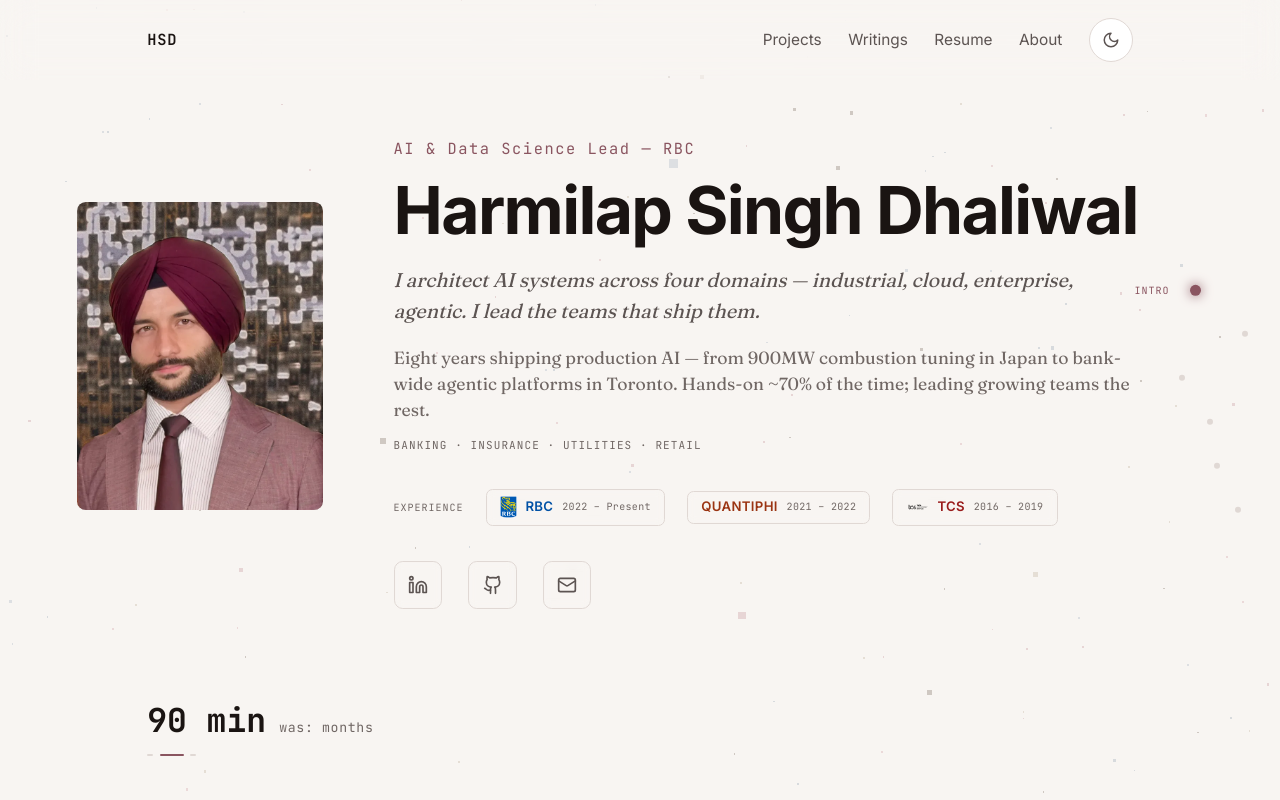
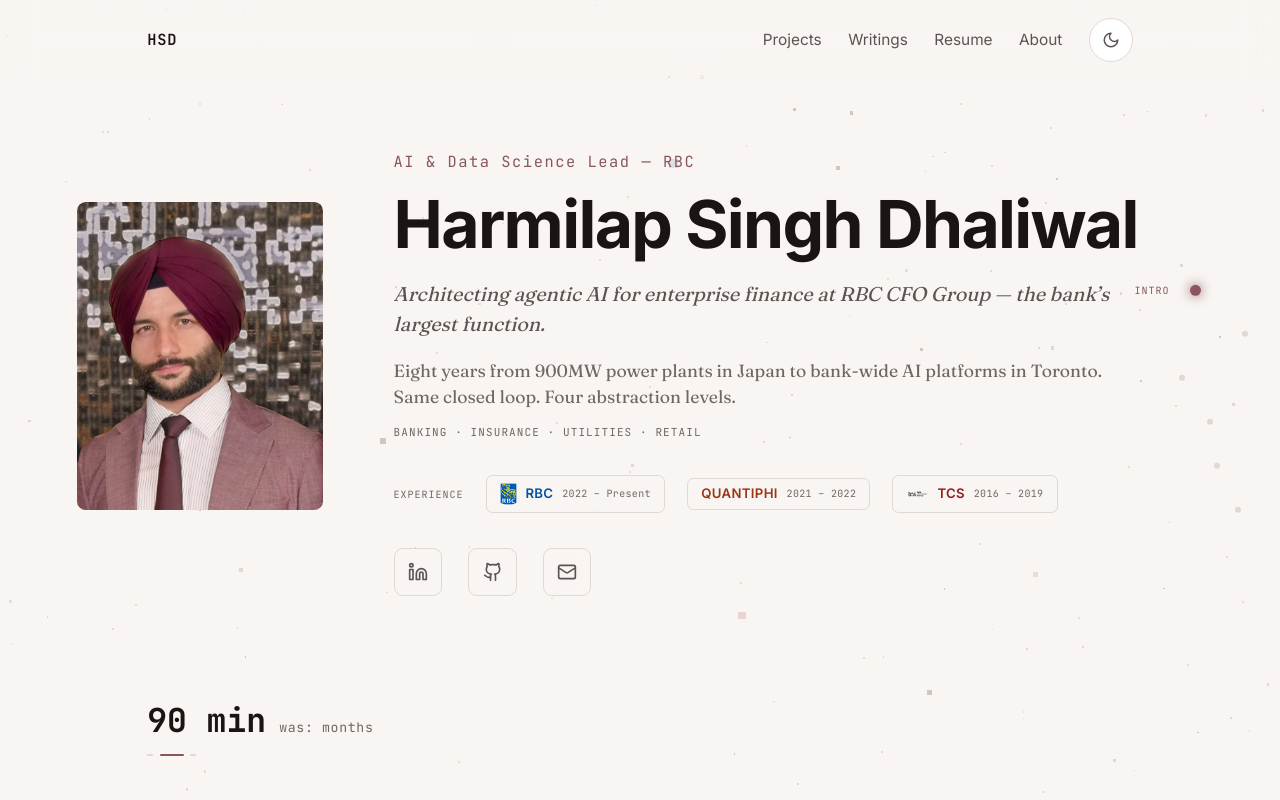
Before and after one commit to rogerthatroach/rogerthatroach.github.io, a Next.js app: page / in a window 1280 px wide. Shown: the top 800 px of the page. Built offline with nearby package versions, Linux system fonts and the light colour scheme.

Commit message:
feat(hero): option 4 tagline + short arc bio

```diff
--- a/data/hero.ts
+++ b/data/hero.ts
@@ -21,8 +21,8 @@
 export const HERO = {
   name: 'Harmilap Singh Dhaliwal',
   title: 'AI & Data Science Lead — RBC',
-  tagline: 'I architect AI systems across four domains — industrial, cloud, enterprise, agentic. I lead the teams that ship them.',
-  bio: 'Eight years shipping production AI — from 900MW combustion tuning in Japan to bank-wide agentic platforms in Toronto. Hands-on ~70% of the time; leading growing teams the rest.',
+  tagline: 'Architecting agentic AI for enterprise finance at RBC CFO Group — the bank’s largest function.',
+  bio: 'Eight years from 900MW power plants in Japan to bank-wide AI platforms in Toronto. Same closed loop. Four abstraction levels.',
   location: 'Toronto, Canada',
   links: {
     linkedin: 'https://www.linkedin.com/in/harmilapsingh',
```
